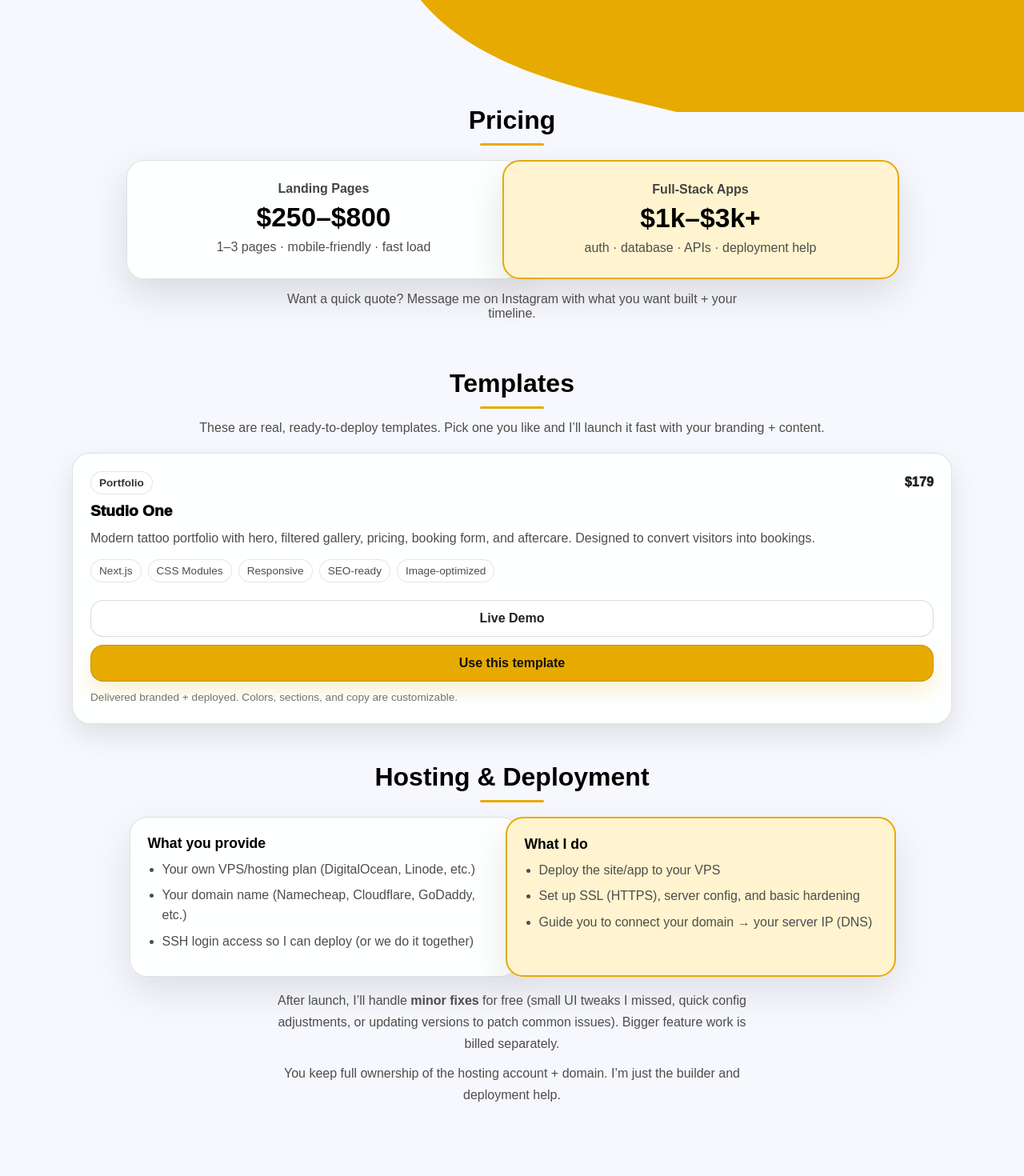
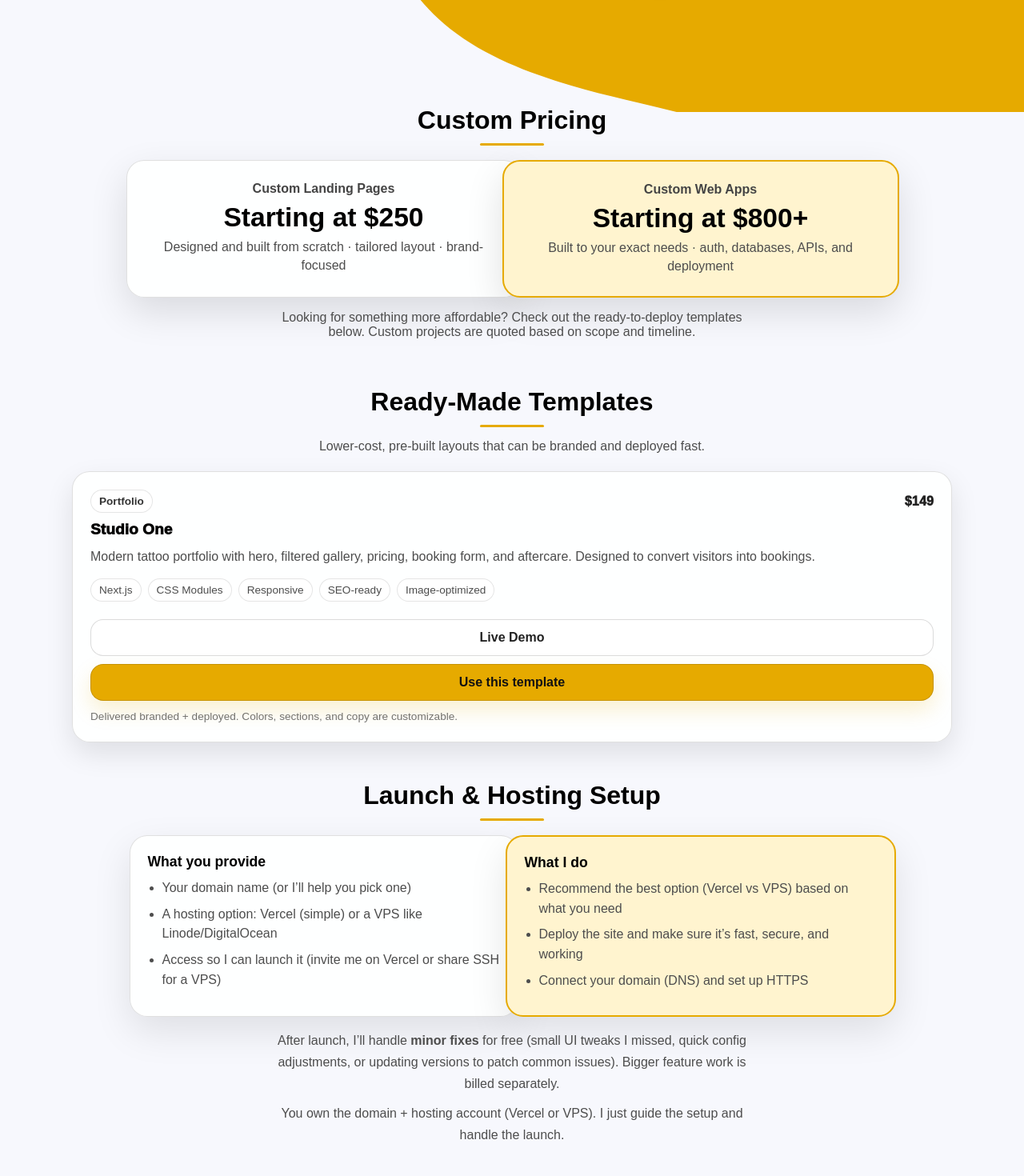
Before and after one commit to vances25/vanthedev, a Next.js app in the folder frontend/: page / in a window 1280 px wide. Shown: the part 660-2130 px from the top of the page at 80% size. Built offline with nearby package versions, Linux system fonts and the light colour scheme.

Commit message:
adjusted words and stuff

```diff
--- a/frontend/src/app/page.module.css
+++ b/frontend/src/app/page.module.css
@@ -30,7 +30,7 @@
 
 .myprojects {
   width: min(1100px, 90%);
-  margin-top: 140px;
+  margin-top: 70px;
   display: flex;
   flex-direction: column;
   gap: 32px;
--- a/frontend/src/app/page.tsx
+++ b/frontend/src/app/page.tsx
@@ -22,32 +22,37 @@ export default function Home() {
             { label: "About", href: "#about" },
             { label: "Pricing", href: "#pricing" },
             { label: "Hosting", href: "#hosting" },
+            { label: "Contacts", href: "#contacts" },
             { label: "Projects", href: "#projects" },
-            { label: "Contacts", href: "#contacts" },
           ]}
         />
 
         <LandingHero />
 
         <section id="pricing" className={styles.pricingSection}>
-          <h2 className={styles.sectionTitle}>Pricing</h2>
+          <h2 className={styles.sectionTitle}>Custom Pricing</h2>
 
           <div className={styles.pricingGrid}>
             <div className={styles.priceCard}>
-              <p className={styles.priceLabel}>Landing Pages</p>
-              <p className={styles.priceAmount}>$250–$800</p>
-              <p className={styles.priceSub}>1–3 pages · mobile-friendly · fast load</p>
+              <p className={styles.priceLabel}>Custom Landing Pages</p>
+              <p className={styles.priceAmount}>Starting at $250</p>
+              <p className={styles.priceSub}>
+                Designed and built from scratch · tailored layout · brand-focused
+              </p>
             </div>
 
             <div className={styles.priceCardHighlight}>
-              <p className={styles.priceLabel}>Full-Stack Apps</p>
-              <p className={styles.priceAmount}>$1k–$3k+</p>
-              <p className={styles.priceSub}>auth · database · APIs · deployment help</p>
+              <p className={styles.priceLabel}>Custom Web Apps</p>
+              <p className={styles.priceAmount}>Starting at $800+</p>
+              <p className={styles.priceSub}>
+                Built to your exact needs · auth, databases, APIs, and deployment
+              </p>
             </div>
           </div>
 
           <p className={styles.pricingNote}>
-            Want a quick quote? Message me on Instagram with what you want built + your timeline.
+          Looking for something more affordable? Check out the ready-to-deploy templates below.
+          Custom projects are quoted based on scope and timeline.
         </p>
         </section>
 
@@ -55,24 +60,24 @@ export default function Home() {
         <Templates />
 
         <section id="hosting" className={styles.hostingSection}>
-          <h2 className={styles.sectionTitle}>Hosting & Deployment</h2>
+          <h2 className={styles.sectionTitle}>Launch & Hosting Setup</h2>
 
           <div className={styles.hostingGrid}>
             <div className={styles.hostingCard}>
               <h3 className={styles.hostingTitle}>What you provide</h3>
               <ul className={styles.hostingList}>
-                <li>Your own VPS/hosting plan (DigitalOcean, Linode, etc.)</li>
-                <li>Your domain name (Namecheap, Cloudflare, GoDaddy, etc.)</li>
-                <li>SSH login access so I can deploy (or we do it together)</li>
+                <li>Your domain name (or I’ll help you pick one)</li>
+                <li>A hosting option: Vercel (simple) or a VPS like Linode/DigitalOcean</li>
+                <li>Access so I can launch it (invite me on Vercel or share SSH for a VPS)</li>
               </ul>
             </div>
 
             <div className={styles.hostingCardHighlight}>
              <h3 className={styles.hostingTitle}>What I do</h3>
               <ul className={styles.hostingList}>
-                <li>Deploy the site/app to your VPS</li>
-                <li>Set up SSL (HTTPS), server config, and basic hardening</li>
-                <li>Guide you to connect your domain → your server IP (DNS)</li>
+                <li>Recommend the best option (Vercel vs VPS) based on what you need</li>
+                <li>Deploy the site and make sure it’s fast, secure, and working</li>
+                <li>Connect your domain (DNS) and set up HTTPS</li>
               </ul>
             </div>
           </div>
@@ -85,11 +90,17 @@ export default function Home() {
             </p>
 
            <p className={styles.hostingNote}>
-              You keep full ownership of the hosting account + domain. I’m just the builder and
-              deployment help.
+            You own the domain + hosting account (Vercel or VPS). I just guide the setup and handle the launch.
           </p>
           </div>
         </section>
+
+
+        <ContactSection
+        email="scha1202@umn.edu"
+        instagramUrl="https://www.instagram.com/vanceschaefer_/"
+        linkedinUrl="https://www.linkedin.com/in/vance-schaefer-64ba19367/"
+      />
 
         <div id="projects" className={styles.myprojects}>
           <h1 className={styles.projectTitle}>Projects</h1>
@@ -97,7 +108,7 @@ export default function Home() {
           <ProjectItem
           name="FeedToVote"
           description={
-              "FeedToVote is a web project exploring how social media feeds shape civic engagement and voter motivation.\n\nI built the site with a clean, modern UI and focused on smooth performance and mobile-first layout.\n\nIt’s designed like a real product: clear sections, strong typography, and an experience that feels fast."
+            "FeedToVote began as a research-based school project exploring how social media feeds influence civic engagement and voter motivation.\n\nAfter completing extensive research and writing a formal paper on the topic, the final requirement was to present the findings in a clear, public-facing format. I chose to turn it into a fully designed website.\n\nI built the site with a clean, modern UI and a mobile-first layout, focusing on readability, structure, and performance so the research could be explored like a real product rather than a static assignment."
           }
           image="/feedtovote.png"
           link="https://feedtovote.org"
@@ -113,13 +124,6 @@ export default function Home() {
           />
         </div>
 
-
-            <ContactSection
-            email="scha1202@umn.edu"
-            instagramUrl="https://www.instagram.com/vanceschaefer_/"
-            linkedinUrl="https://www.linkedin.com/in/vance-schaefer-64ba19367/"
-          />
-
       </div>
 
         <Footer />
--- a/frontend/src/componets/Header/Header.tsx
+++ b/frontend/src/componets/Header/Header.tsx
@@ -14,8 +14,8 @@ export default function Header({
   name = "Vance Schaefer",
   links = [
     { label: "About", href: "/" },
+    { label: "Contacts", href: "/#contacts" },
     { label: "Projects", href: "/#projects" },
-    { label: "Contacts", href: "/#contacts" },
   ],
 }: {
   name?: string;
--- a/frontend/src/componets/Templates/Templates.tsx
+++ b/frontend/src/componets/Templates/Templates.tsx
@@ -24,7 +24,7 @@ const DEFAULT_ITEMS: TemplateItem[] = [
   tag: "Portfolio",
   title: "Studio One",
   desc: "Modern tattoo portfolio with hero, filtered gallery, pricing, booking form, and aftercare. Designed to convert visitors into bookings.",
-  price: "$179",
+  price: "$149",
   demoUrl: "https://studio-one-template.vercel.app",
   stack: [
     "Next.js",
@@ -39,9 +39,9 @@ const DEFAULT_ITEMS: TemplateItem[] = [
 
 export default function Templates({
   id = "templates",
-  heading = "Templates",
+  heading = "Ready-Made Templates",
   subheading =
-    "These are real, ready-to-deploy templates. Pick one you like and I’ll launch it fast with your branding + content.",
+    "Lower-cost, pre-built layouts that can be branded and deployed fast.",
   items = DEFAULT_ITEMS,
 }: Props) {
   return (
```
Lines whose indentation alone changed are shown as unchanged.
